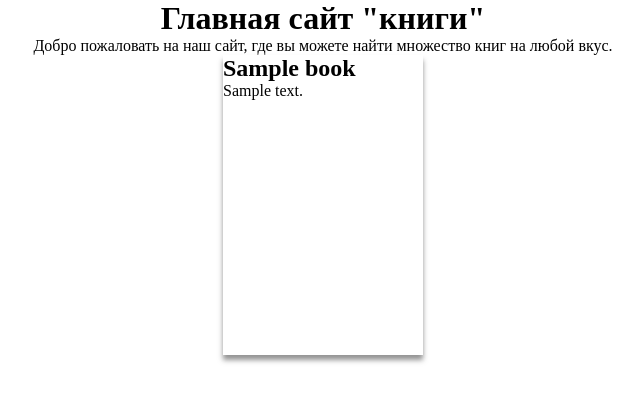
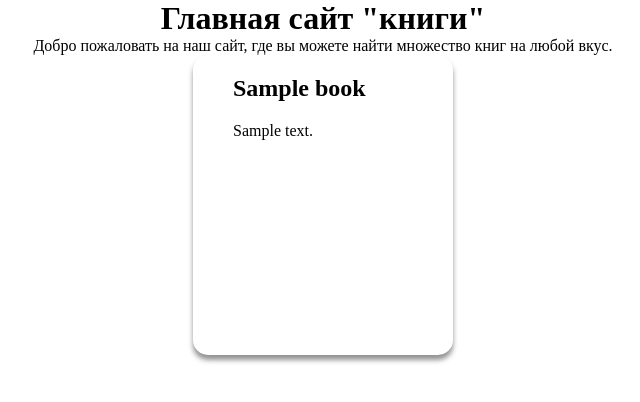
Before and after one commit to frol1k3/django, a Django app: page /products/ in a window 1280 px wide. Shown: the part 80-482 px from the top of the page, without its empty margins (317-957 px from the left). Run offline with Django 5.2, Linux system fonts and the light colour scheme; tables that the repository leaves empty hold one stand-in row (values such as "Sample post").

Commit message:
изменение стилей на главной страницы

```diff
--- a/static/style.css
+++ b/static/style.css
@@ -13,12 +13,25 @@ body{
 .wrap{
     display: flex;
     flex-wrap: wrap;
+    gap: 30px;
+    justify-content: center;
 }
 
 .card{
-    width: 200px;
+    width: 260px;
     height: 300px;
     box-shadow: 0 5px 5px rgba(40, 40, 40, 0.5);
+    border-radius: 15px;
+    padding: 20px 40px;
+}
+
+.desc-card{
+    height: 170px;
+    overflow-y: scroll;
+}
+
+.title-card{
+    margin-bottom: 20px;
 }
 
 header{
```
